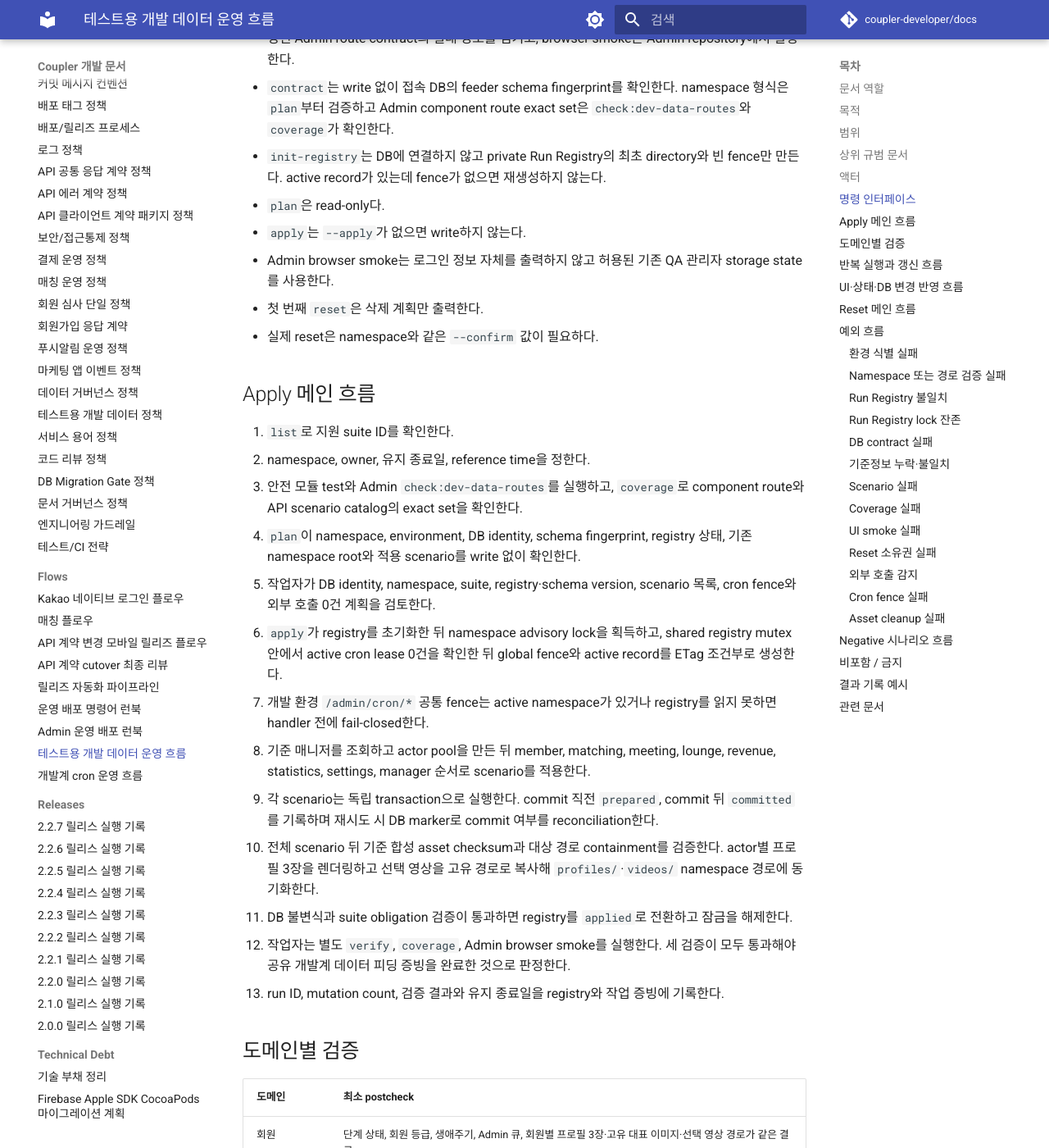
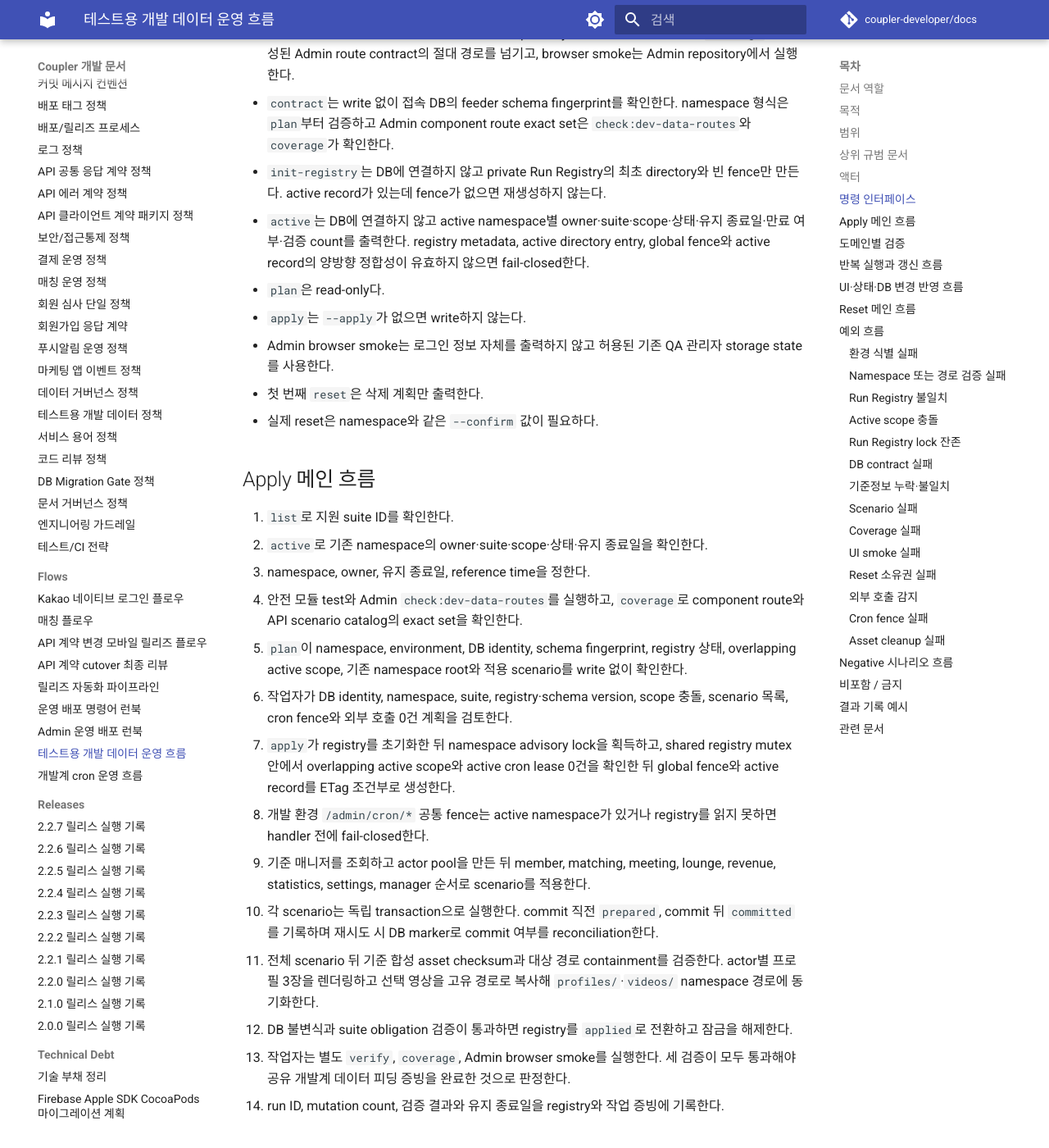
Before and after one commit to coupler-developer/docs, an MkDocs documentation site: the page built from content/flows/cross-project/development-test-data-flow.md, in a window 1280 px wide and 1400 px high, scrolled down 1823 px. Shown: the whole window at 82% size. Built offline with MkDocs 1.6.1 and Material for MkDocs 9.7.7, drawn with Linux system fonts in a browser that asks for light colours; comment, search, counter and statistics services are not loaded; some of the changed text lies outside the part shown.

Commit message:
docs: 개발 데이터 활성 범위 운영 기준 추가
Reason:
- namespace 반복 생성 시 도메인 데이터 누적을 막는 운영 기준과 현재 개발계 상태를 문서화해야 함

Changes:
- cms-all 단독 모드와 도메인별 분할 모드의 충돌 규칙 추가
- active inventory, 만료 run 명시적 reset, fence-active 정합성 절차 반영
- 공유 개발계 적용 완료 사실과 남은 browser smoke/reset 부채를 현행화

How:
- 개발 데이터 정책을 단일 규범으로 두고 architecture와 flow는 구현·운영 절차를 참조
- 새 문서 없이 기존 기술부채의 미해결 범위만 축소

Tests:
- yarn validate:docs 통과

````diff
--- a/content/flows/cross-project/development-test-data-flow.md
+++ b/content/flows/cross-project/development-test-data-flow.md
@@ -41,6 +41,7 @@
 ```bash
 pnpm --dir coupler-api data-feed list
 pnpm --dir coupler-api data-feed init-registry
+pnpm --dir coupler-api data-feed active
 pnpm --dir coupler-api data-feed contract
 pnpm --dir coupler-api data-feed coverage --route-contract /absolute/path/to/coupler-admin-web/src/config/dev-data-route-contract.json
 # 아래 두 값은 실행 시점의 RDS CURRENT_DATE() (Asia/Seoul)와 유지 기한으로 치환한다.
@@ -58,6 +59,7 @@ pnpm --dir coupler-api data-feed reset --namespace qa-cms --confirm qa-cms
 - API CLI와 Admin browser runner는 서로의 repository를 자동 탐색하지 않는다. `coverage`에는 생성된 Admin route contract의 절대 경로를 넘기고, browser smoke는 Admin repository에서 실행한다.
 - `contract`는 write 없이 접속 DB의 feeder schema fingerprint를 확인한다. namespace 형식은 `plan`부터 검증하고 Admin component route exact set은 `check:dev-data-routes`와 `coverage`가 확인한다.
 - `init-registry`는 DB에 연결하지 않고 private Run Registry의 최초 directory와 빈 fence만 만든다. active record가 있는데 fence가 없으면 재생성하지 않는다.
+- `active`는 DB에 연결하지 않고 active namespace별 owner·suite·scope·상태·유지 종료일·만료 여부·검증 count를 출력한다. registry metadata, active directory entry, global fence와 active record의 양방향 정합성이 유효하지 않으면 fail-closed한다.
 - `plan`은 read-only다.
 - `apply`는 `--apply`가 없으면 write하지 않는다.
 - Admin browser smoke는 로그인 정보 자체를 출력하지 않고 허용된 기존 QA 관리자 storage state를 사용한다.
@@ -67,18 +69,19 @@ pnpm --dir coupler-api data-feed reset --namespace qa-cms --confirm qa-cms
 ## Apply 메인 흐름
 
 1. `list`로 지원 suite ID를 확인한다.
-2. namespace, owner, 유지 종료일, reference time을 정한다.
-3. 안전 모듈 test와 Admin `check:dev-data-routes`를 실행하고, `coverage`로 component route와 API scenario catalog의 exact set을 확인한다.
-4. `plan`이 namespace, environment, DB identity, schema fingerprint, registry 상태, 기존 namespace root와 적용 scenario를 write 없이 확인한다.
-5. 작업자가 DB identity, namespace, suite, registry·schema version, scenario 목록, cron fence와 외부 호출 0건 계획을 검토한다.
-6. `apply`가 registry를 초기화한 뒤 namespace advisory lock을 획득하고, shared registry mutex 안에서 active cron lease 0건을 확인한 뒤 global fence와 active record를 ETag 조건부로 생성한다.
-7. 개발 환경 `/admin/cron/*` 공통 fence는 active namespace가 있거나 registry를 읽지 못하면 handler 전에 fail-closed한다.
-8. 기준 매니저를 조회하고 actor pool을 만든 뒤 member, matching, meeting, lounge, revenue, statistics, settings, manager 순서로 scenario를 적용한다.
-9. 각 scenario는 독립 transaction으로 실행한다. commit 직전 `prepared`, commit 뒤 `committed`를 기록하며 재시도 시 DB marker로 commit 여부를 reconciliation한다.
-10. 전체 scenario 뒤 기준 합성 asset checksum과 대상 경로 containment를 검증한다. actor별 프로필 3장을 렌더링하고 선택 영상을 고유 경로로 복사해 `profiles/`·`videos/` namespace 경로에 동기화한다.
-11. DB 불변식과 suite obligation 검증이 통과하면 registry를 `applied`로 전환하고 잠금을 해제한다.
-12. 작업자는 별도 `verify`, `coverage`, Admin browser smoke를 실행한다. 세 검증이 모두 통과해야 공유 개발계 데이터 피딩 증빙을 완료한 것으로 판정한다.
-13. run ID, mutation count, 검증 결과와 유지 종료일을 registry와 작업 증빙에 기록한다.
+2. `active`로 기존 namespace의 owner·suite·scope·상태·유지 종료일을 확인한다.
+3. namespace, owner, 유지 종료일, reference time을 정한다.
+4. 안전 모듈 test와 Admin `check:dev-data-routes`를 실행하고, `coverage`로 component route와 API scenario catalog의 exact set을 확인한다.
+5. `plan`이 namespace, environment, DB identity, schema fingerprint, registry 상태, overlapping active scope, 기존 namespace root와 적용 scenario를 write 없이 확인한다.
+6. 작업자가 DB identity, namespace, suite, registry·schema version, scope 충돌, scenario 목록, cron fence와 외부 호출 0건 계획을 검토한다.
+7. `apply`가 registry를 초기화한 뒤 namespace advisory lock을 획득하고, shared registry mutex 안에서 overlapping active scope와 active cron lease 0건을 확인한 뒤 global fence와 active record를 ETag 조건부로 생성한다.
+8. 개발 환경 `/admin/cron/*` 공통 fence는 active namespace가 있거나 registry를 읽지 못하면 handler 전에 fail-closed한다.
+9. 기준 매니저를 조회하고 actor pool을 만든 뒤 member, matching, meeting, lounge, revenue, statistics, settings, manager 순서로 scenario를 적용한다.
+10. 각 scenario는 독립 transaction으로 실행한다. commit 직전 `prepared`, commit 뒤 `committed`를 기록하며 재시도 시 DB marker로 commit 여부를 reconciliation한다.
+11. 전체 scenario 뒤 기준 합성 asset checksum과 대상 경로 containment를 검증한다. actor별 프로필 3장을 렌더링하고 선택 영상을 고유 경로로 복사해 `profiles/`·`videos/` namespace 경로에 동기화한다.
+12. DB 불변식과 suite obligation 검증이 통과하면 registry를 `applied`로 전환하고 잠금을 해제한다.
+13. 작업자는 별도 `verify`, `coverage`, Admin browser smoke를 실행한다. 세 검증이 모두 통과해야 공유 개발계 데이터 피딩 증빙을 완료한 것으로 판정한다.
+14. run ID, mutation count, 검증 결과와 유지 종료일을 registry와 작업 증빙에 기록한다.
 
 ## 도메인별 검증
 
@@ -96,9 +99,11 @@ pnpm --dir coupler-api data-feed reset --namespace qa-cms --confirm qa-cms
 ## 반복 실행과 갱신 흐름
 
 1. 같은 owner·suite·catalog/schema version·reference time의 반복 `apply`는 prepared scenario를 reconciliation하고, 이미 `applied`면 데이터를 재생성하지 않고 verifier만 다시 실행한다.
-2. scenario version, schema fingerprint, suite 또는 reference time을 바꾸려면 기존 namespace를 먼저 `reset`하고 새 `plan`·`apply`를 실행한다.
-3. registry root와 DB root가 불일치하면 apply·verify·reset을 중단하고 수동 SQL update를 금지한다.
-4. reset과 새 apply 사이에는 global cron fence 상태와 root 0건을 확인한다.
+2. 새 namespace의 `cms-all`은 다른 active run이 없어야 하고, 도메인 suite는 동일 suite의 active run이 없어야 한다. 서로 다른 도메인 suite만 분할 모드로 함께 유지한다.
+3. 동일 도메인에 추가 화면 상태가 필요하면 병렬 namespace를 만들지 않고 canonical scenario·verifier를 보강한다.
+4. scenario version, schema fingerprint, suite 또는 reference time을 바꾸려면 기존 namespace를 먼저 `reset`하고 새 `plan`·`apply`를 실행한다.
+5. registry root와 DB root가 불일치하면 apply·verify·reset을 중단하고 수동 SQL update를 금지한다.
+6. reset과 새 apply 사이에는 global cron fence 상태와 root 0건을 확인한다.
 
 ## UI·상태·DB 변경 반영 흐름
 
@@ -150,9 +155,16 @@ pnpm --dir coupler-api data-feed reset --namespace qa-cms --confirm qa-cms
 ### Run Registry 불일치
 
 - registry가 불가용하거나 ETag 충돌, active record·DB root 불일치가 있으면 apply·verify·reset을 시작하지 않는다.
-- registry와 DB를 각각 read-only로 조사해 `registry-only`, `db-only`, `version-mismatch`로 구분한다.
+- registry와 DB를 각각 read-only로 조사해 `fence-only`, `unfenced-active`, `registry-only`, `db-only`, `version-mismatch`로 구분한다.
 - 자동 추정으로 소유권을 바꾸지 않고 ownership resolver를 수정한 뒤 reconciliation과 plan을 다시 수행한다.
 - DB·asset cleanup 뒤 registry finalization만 실패한 경우 합성 데이터를 복원하지 않고 history 저장과 fence 제거만 재시도한다.
+
+### Active scope 충돌
+
+- `cms-all`과 다른 active run, 또는 동일 도메인 suite의 서로 다른 namespace가 함께 claim되려 하면 DB write 전에 중단한다.
+- `active`로 기존 namespace의 owner·상태·유지 종료일을 확인하고 기존 owner와 협의해 해당 namespace를 명시적으로 reset한 뒤 새 plan부터 실행한다.
+- 만료됐다는 이유로 active record나 namespace row를 자동 삭제하지 않는다.
+- 서로 다른 도메인 suite를 함께 유지해야 하면 분할 모드를 사용하고, 통합 `cms-all`과 섞지 않는다.
 
 ### Run Registry lock 잔존
 
````
Also changed, not shown: content/architecture/development-test-data-system.md (+13 -2 lines), content/policy/development-test-data-policy.md (+14 -2 lines).
